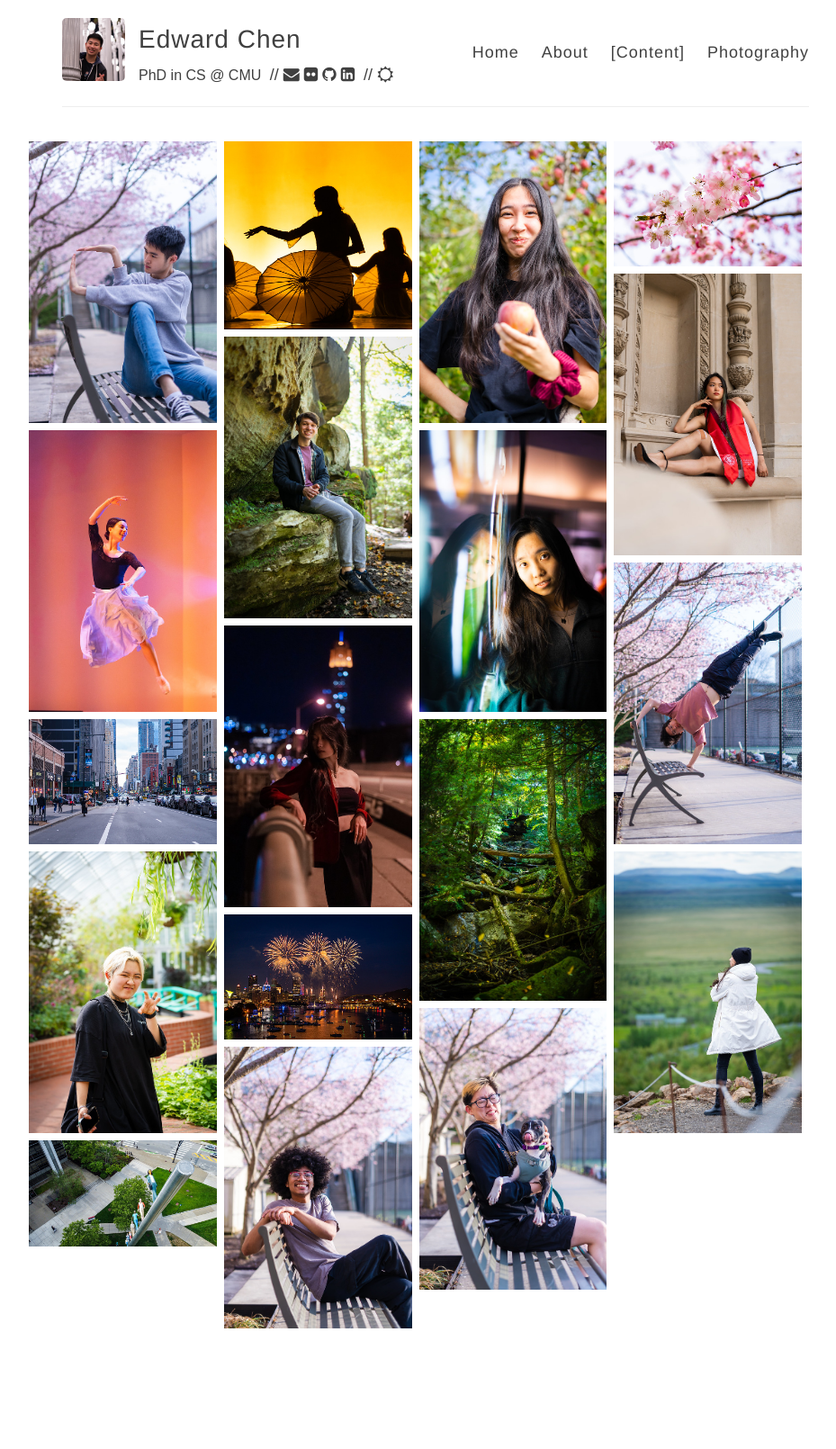
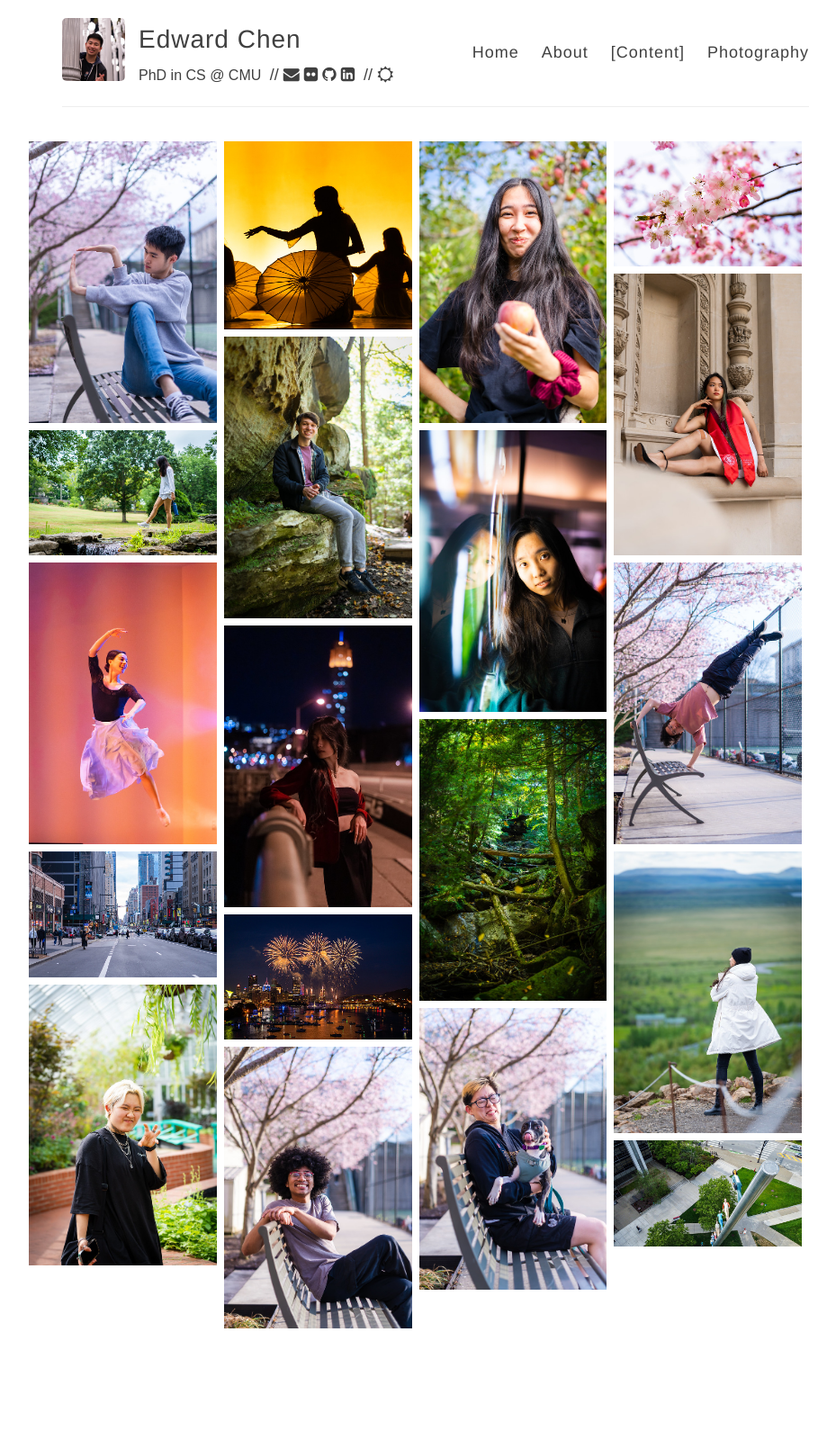
Before and after one commit to edwjchen/edwjchen.github.io, a Jekyll site: the page built from _pages/photography.md, in a window 1280 px wide. Shown: the whole page at 90% size, without its empty margins (156-1085 px from the left). Built offline with Jekyll 4.4.1, drawn with Linux system fonts in a browser that asks for light colours; nearby versions of some CDN libraries.

Commit message:
update photos

```diff
--- a/_pages/photography.md
+++ b/_pages/photography.md
@@ -66,10 +66,10 @@ body {
 <div class="row">
   <div class="column">
     <img src="/images/photography/matt_chair.jpg" style="width:100%">
+    <img src="/images/photography/hannah_garden.jpg" style="width:100%">
     <img src="/images/photography/ballet.jpg" style="width:100%">
     <img src="/images/photography/nyc_wide.jpg" style="width:100%">
     <img src="/images/photography/erin_phipps.jpg" style="width:100%">
-    <img src="/images/photography/skywalk.jpg" style="width:100%">
   </div>
   <div class="column">
     <img src="/images/photography/chinese_traditional.jpg" style="width:100%">
@@ -90,6 +90,7 @@ body {
     <img src="/images/photography/clover_grad.jpg" style="width:100%">
     <img src="/images/photography/stanley_chair.jpg" style="width:100%">
     <img src="/images/photography/hokage.jpg" style="width:100%">
+    <img src="/images/photography/skywalk.jpg" style="width:100%">
   </div>
 </div>
 
```
